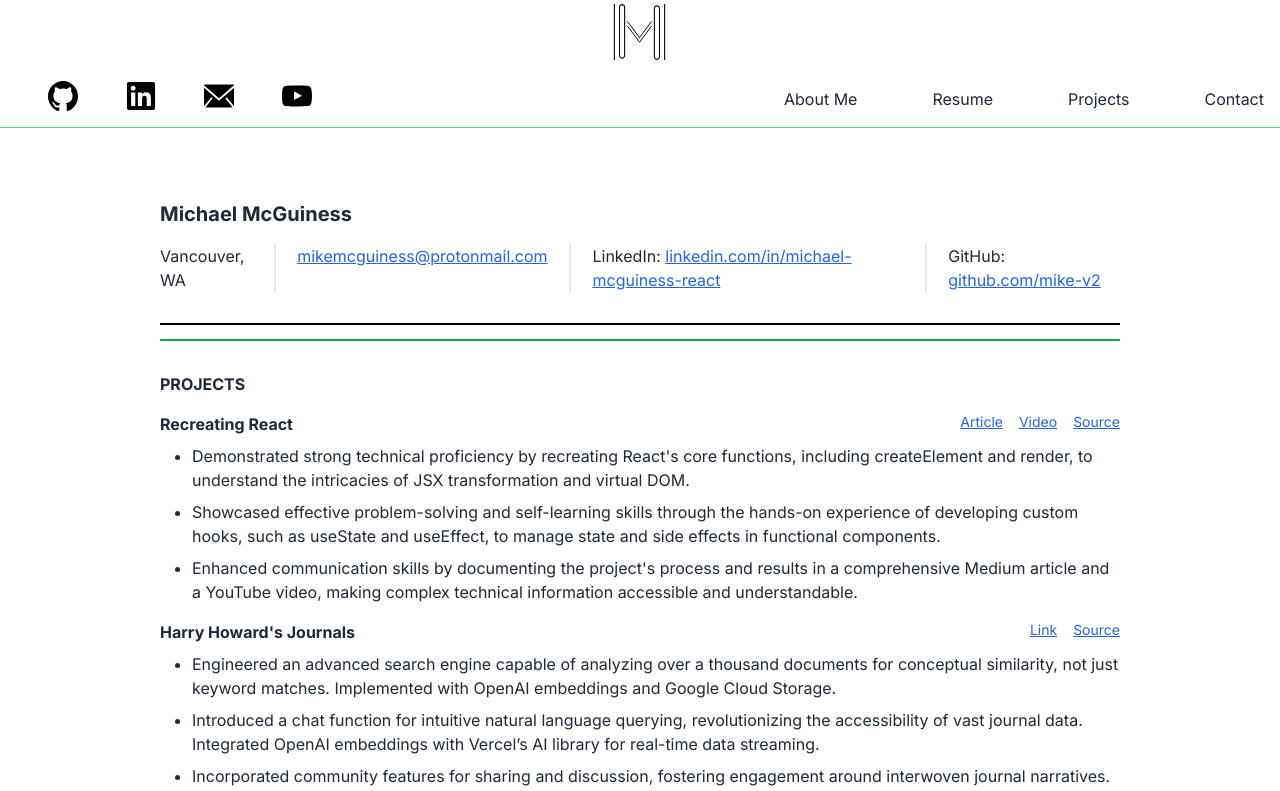
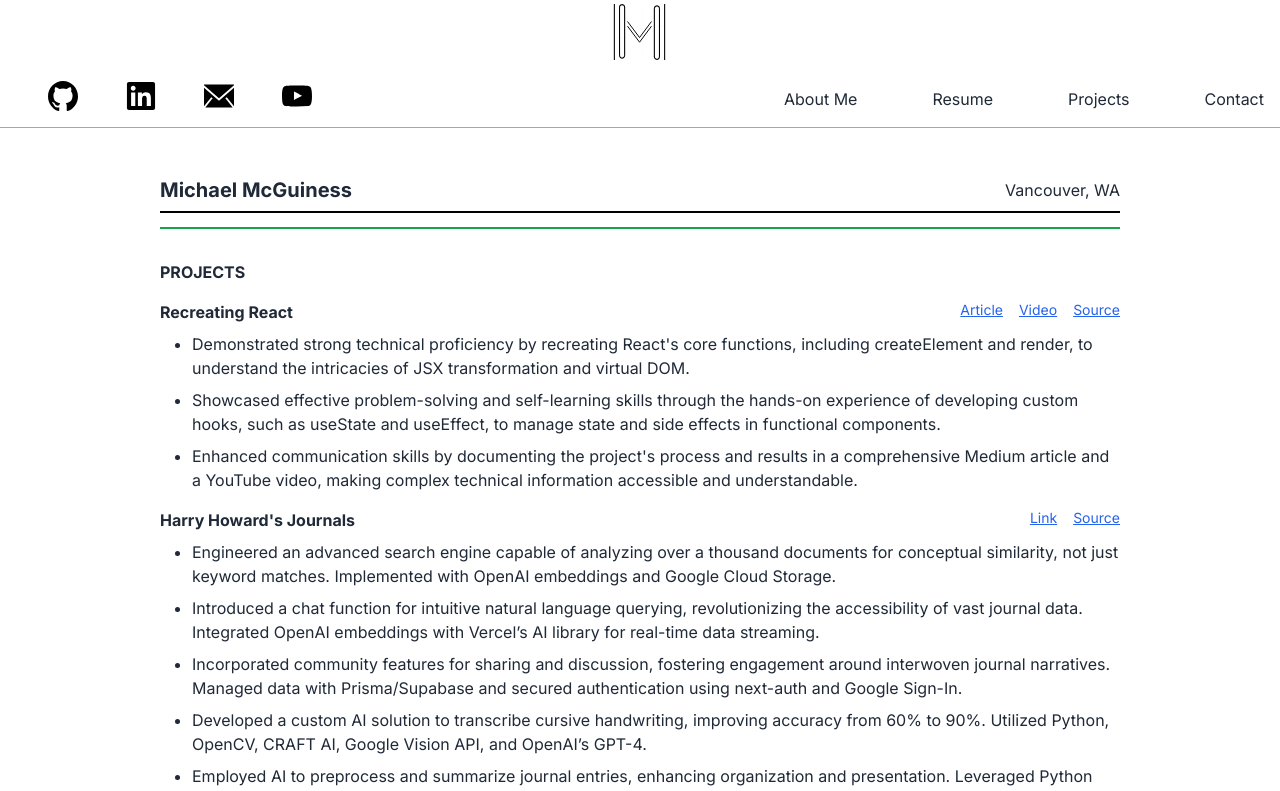
Before and after one commit to mike-v2/portfolio, a Next.js app: page /resume in a window 1280 px wide. Shown: the top 791 px of the page. Built offline with nearby package versions, Linux system fonts and the light colour scheme.

Commit message:
Remove contact links from resume

```diff
--- a/app/resume/page.tsx
+++ b/app/resume/page.tsx
@@ -2,23 +2,13 @@ export default function Resume() {
   return (
     <main className="">
       <div className='w-full px-2 md:px-0 md:w-5/6 lg:w-3/4 mx-auto mt-12'>
-        <div className='py-6'>
+        <div className='flex'>
           <h4 className='font-bold text-xl'>
             Michael McGuiness
           </h4>
-          <div className='flex flex-col lg:flex-row pt-4'>
-            <p>Vancouver, WA</p>
-            <div className="divider lg:divider-horizontal my-0 dark:before:bg-slate-600 dark:after:bg-slate-600"></div>
-            <a href='mailto:mikemcguiness@protonmail.com' className='underline text-blue-600 hover:text-blue-800 visited:text-purple-600'>mikemcguiness@protonmail.com</a>
-            <div className="divider lg:divider-horizontal my-0 dark:before:bg-slate-600 dark:after:bg-slate-600"></div>
-            <p>
-              LinkedIn: <a href='http://www.linkedin.com/in/michael-mcguiness-react' className='underline text-blue-600 hover:text-blue-800 visited:text-purple-600'>linkedin.com/in/michael-mcguiness-react</a>
-            </p>
-            <div className="divider lg:divider-horizontal my-0 dark:before:bg-slate-600 dark:after:bg-slate-600"></div>
-            <p>
-              GitHub: <a href='https://github.com/mike-v2' className='underline text-blue-600 hover:text-blue-800 visited:text-purple-600'>github.com/mike-v2</a>
-            </p>
-          </div>
+          <p className="flex flex-col justify-center ms-auto">
+            Vancouver, WA
+          </p>
         </div>
 
         <div className="divider my-0 before:bg-black after:bg-black dark:before:bg-slate-400 dark:after:bg-slate-400"></div>
```
